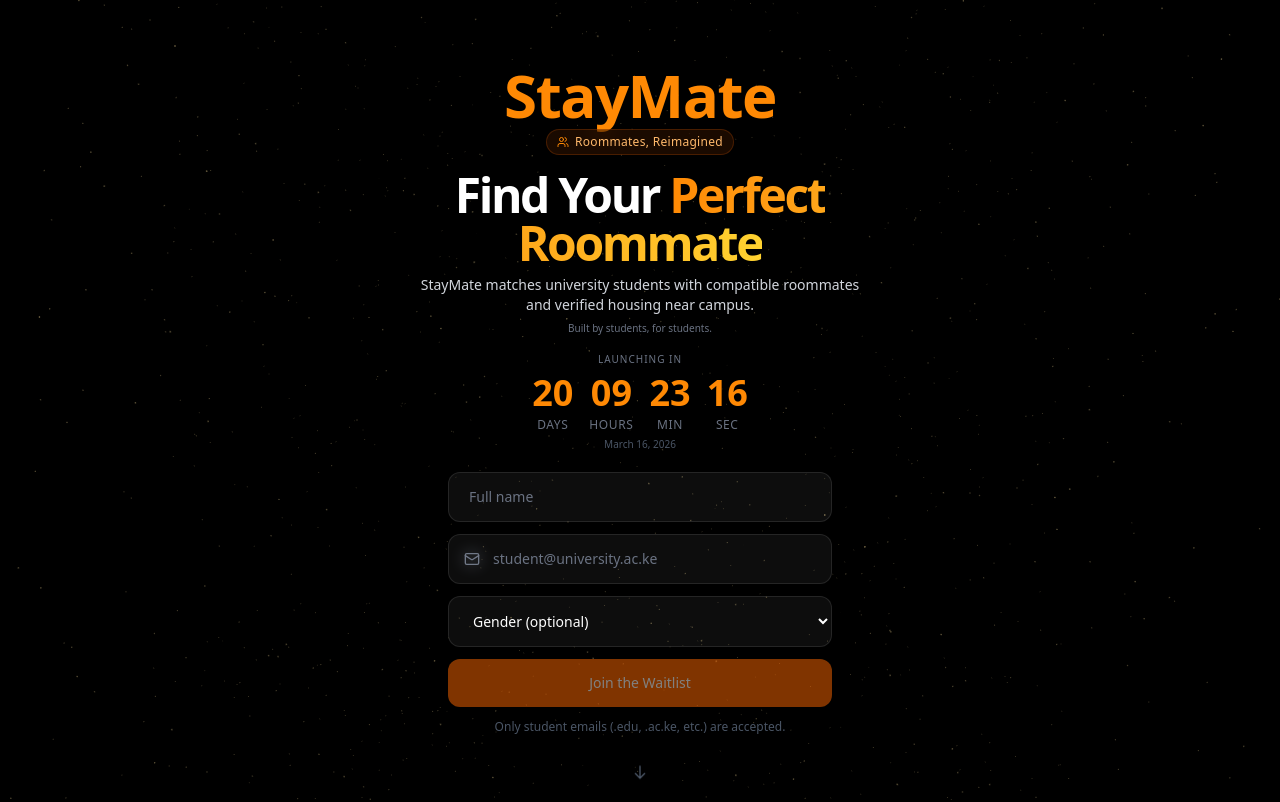
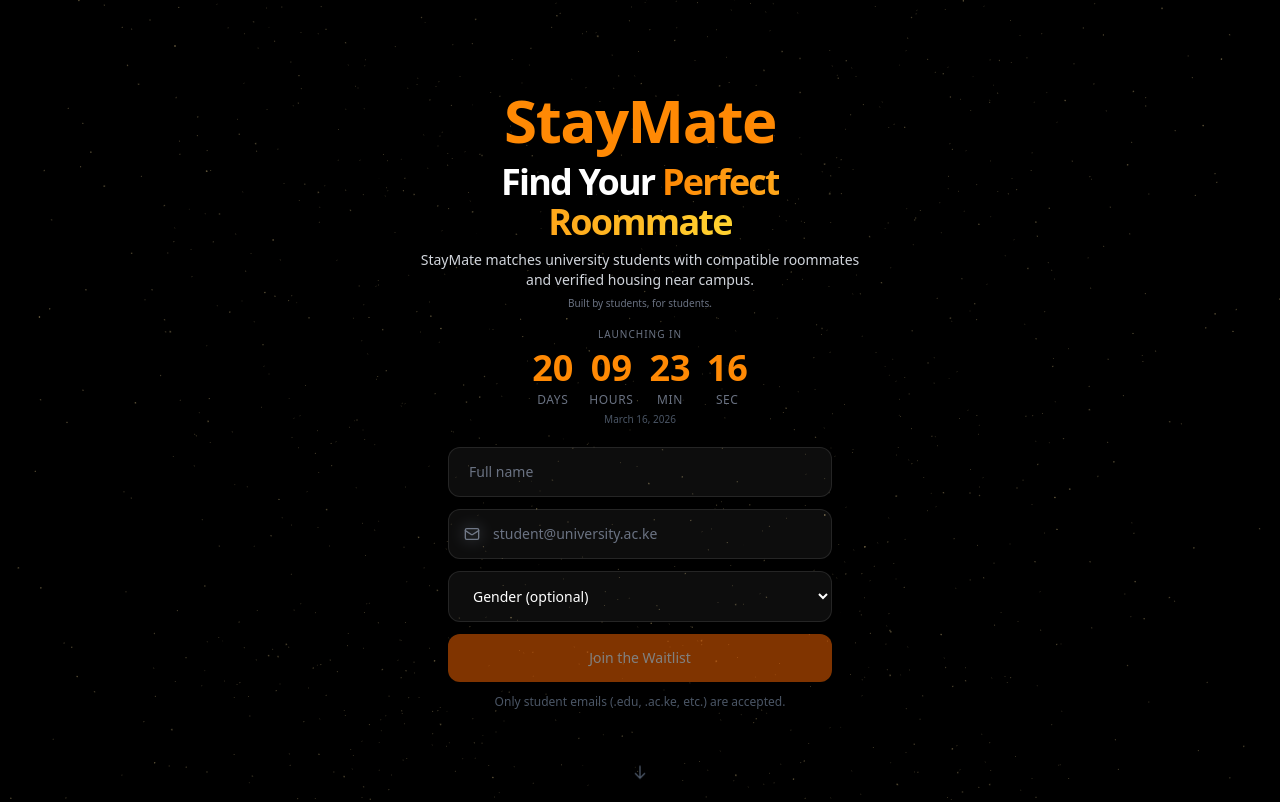
Before and after one commit to lxmwaniky/staymate_waitlist, a Next.js app: page / in a window 1280 px wide. Shown: the top 802 px of the page. Built offline with nearby package versions, Linux system fonts and the light colour scheme; no server answers.

Commit message:
feat: update HomePage hero section with improved heading styles and remove redundant elements

```diff
--- a/app/page.tsx
+++ b/app/page.tsx
@@ -12,16 +12,11 @@ export default function HomePage() {
       {/* ===== HERO ===== */}
       <section className="relative z-10 flex flex-col items-center justify-center min-h-[100dvh] px-3 text-center">
         <div className="w-full max-w-md mx-auto">
-          <h2 className="text-4xl sm:text-5xl md:text-6xl font-extrabold tracking-tight text-orange-400 mb-1 animate-in fade-in slide-in-from-bottom-4 duration-1000">
+          <h2 className="text-4xl sm:text-5xl md:text-6xl font-extrabold tracking-tight text-orange-400 mb-3 animate-in fade-in slide-in-from-bottom-4 duration-1000">
             StayMate
           </h2>
 
-          <div className="inline-flex items-center gap-1.5 px-2.5 py-1 rounded-full bg-orange-500/10 border border-orange-500/20 backdrop-blur-md mb-4 animate-in fade-in slide-in-from-bottom-4 duration-1000">
-            <Users className="w-3 h-3 text-orange-400" />
-            <span className="text-[10px] sm:text-xs font-medium tracking-wide text-orange-300">Roommates, Reimagined</span>
-          </div>
-
-          <h1 className="text-3xl sm:text-4xl md:text-5xl font-bold tracking-tighter mb-2 animate-in fade-in slide-in-from-bottom-6 duration-1000 delay-150">
+          <h1 className="text-2xl sm:text-3xl md:text-4xl font-bold tracking-tighter mb-2 animate-in fade-in slide-in-from-bottom-6 duration-1000 delay-150">
             Find Your <span className="text-transparent bg-clip-text bg-gradient-to-r from-orange-400 to-amber-300">Perfect Roommate</span>
           </h1>
 
```
